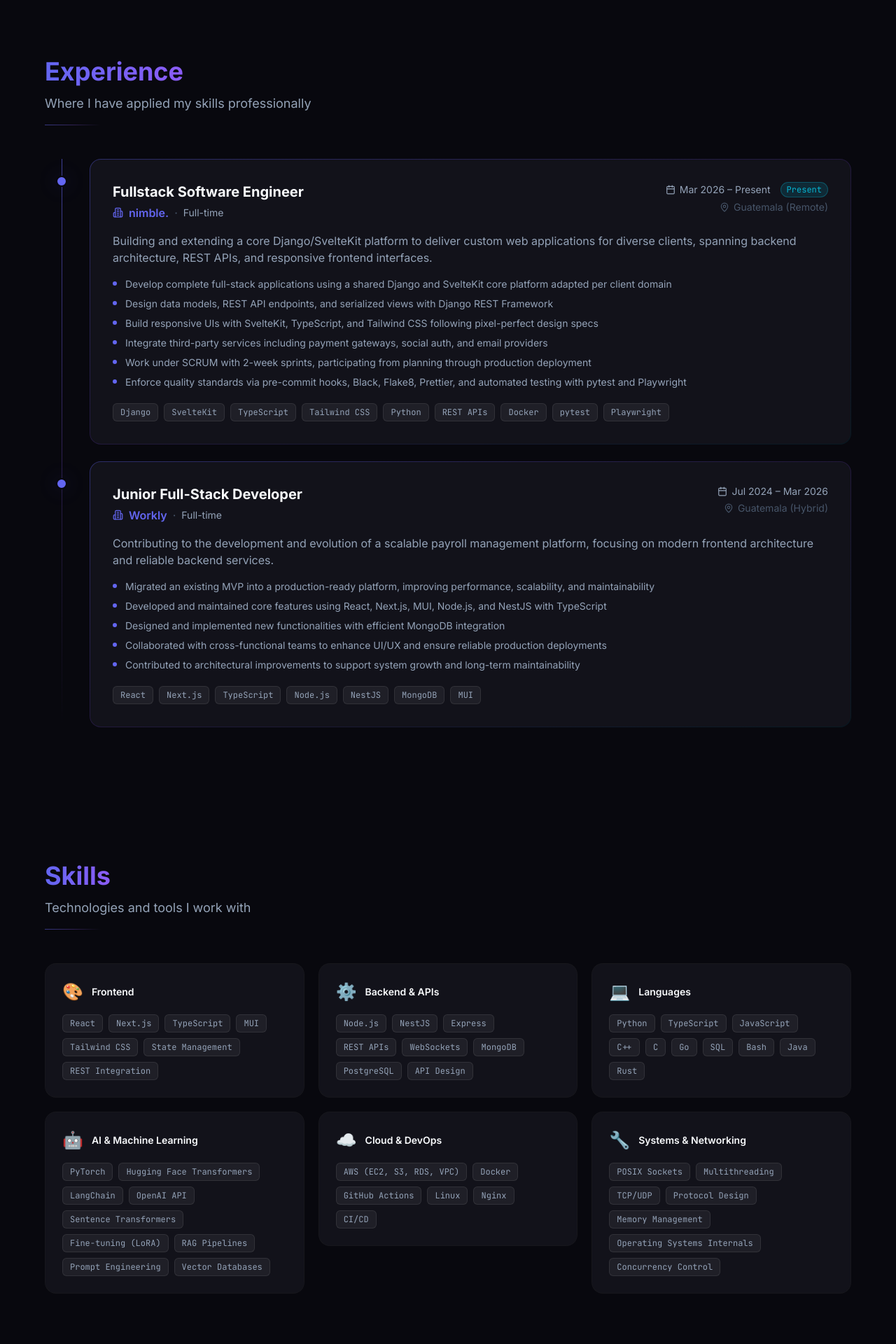
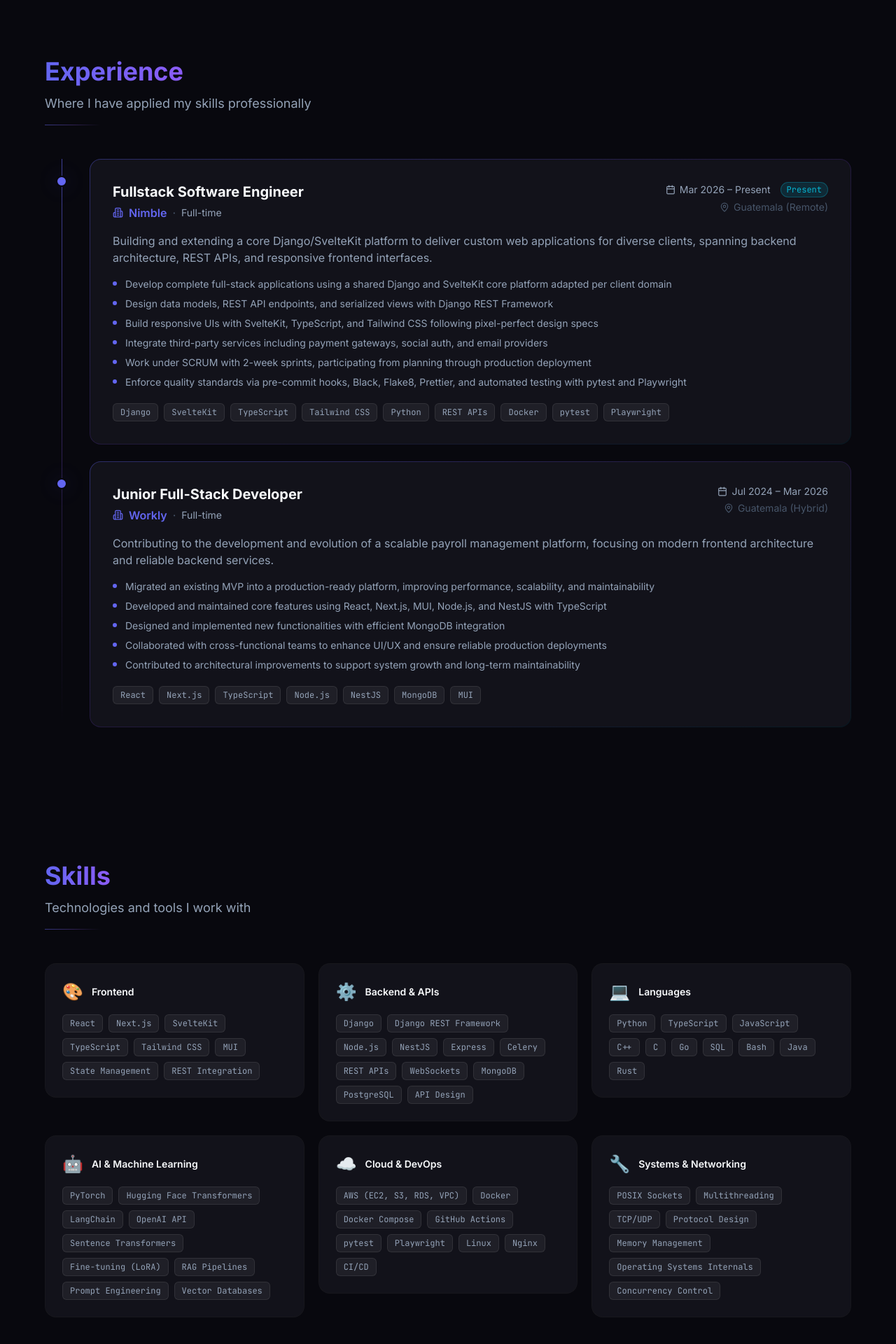
Before and after one commit to Diegoval-Dev/Portfolio-2026, a Next.js app: page / in a window 1280 px wide. Shown: the part 1629-3549 px from the top of the page at 70% size. Built offline with nearby package versions, Linux system fonts and the light colour scheme.

Commit message:
feat(skills): add SvelteKit, Django, DRF, Celery, pytest, Playwright, Docker Compose

```diff
--- a/src/data/experience.ts
+++ b/src/data/experience.ts
@@ -7,7 +7,7 @@ export const experiences: Experience[] = [
       en: 'Fullstack Software Engineer',
       es: 'Ingeniero de Software Fullstack',
     },
-    company: 'nimble.',
+    company: 'Nimble',
     period: {
       en: 'Mar 2026 – Present',
       es: 'Mar 2026 – Presente',
--- a/src/data/skills.ts
+++ b/src/data/skills.ts
@@ -9,9 +9,10 @@ export const skillCategories: SkillCategory[] = [
     skills: [
       'React',
       'Next.js',
+      'SvelteKit',
       'TypeScript',
+      'Tailwind CSS',
       'MUI',
-      'Tailwind CSS',
       'State Management',
       'REST Integration',
     ],
@@ -21,9 +22,12 @@ export const skillCategories: SkillCategory[] = [
     label: { en: 'Backend & APIs', es: 'Backend & APIs' },
     icon: '⚙️',
     skills: [
+      'Django',
+      'Django REST Framework',
       'Node.js',
       'NestJS',
       'Express',
+      'Celery',
       'REST APIs',
       'WebSockets',
       'MongoDB',
@@ -71,7 +75,10 @@ export const skillCategories: SkillCategory[] = [
     skills: [
       'AWS (EC2, S3, RDS, VPC)',
       'Docker',
+      'Docker Compose',
       'GitHub Actions',
+      'pytest',
+      'Playwright',
       'Linux',
       'Nginx',
       'CI/CD',
```
